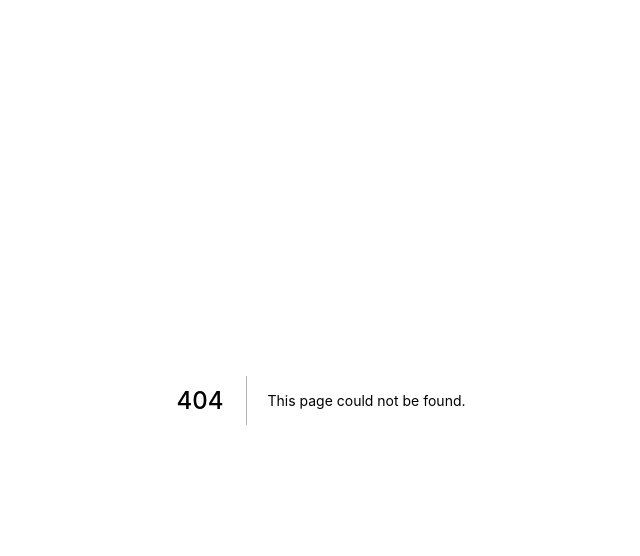
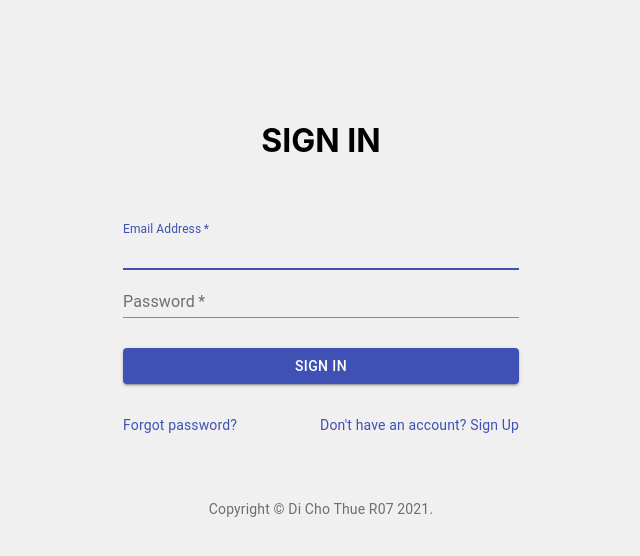
Before and after one commit to lelouchlamperouge18/di-cho-thue, a Next.js app: page /sign-in in a window 1280 px wide. Before the commit this address had no page. Shown: the top 556 px of the page, without its empty margins (319-959 px from the left). Built offline with nearby package versions, Linux system fonts and the light colour scheme.

Commit message:
Add UI log in form

```diff
--- a/src/components/navbar/Navbar.js
+++ b/src/components/navbar/Navbar.js
@@ -25,6 +25,9 @@ export default function Navbar({ toggle }) {
                         <li>
                             <Link href="/contact" onClick={toggle}><a className={styles.navLink}>Contact</a></Link>
                         </li>
+                        <li>
+                            <Link href="/sign-in" onClick={toggle}><a className={styles.navLink}>Sign In</a></Link>
+                        </li>
                         {!session && (
                             <li>
                             <Link
@@ -34,7 +37,7 @@ export default function Navbar({ toggle }) {
                                     signIn();
                                 }}
                             >
-                                <a className={styles.navLink}> Log In </a>
+                                <a className={styles.navLink}> Log In Google </a>
                             </Link>
                             </li>
                         )}
--- a/src/components/sidebar/Sidebar.js
+++ b/src/components/sidebar/Sidebar.js
@@ -18,6 +18,9 @@ export default function Sidebar({ isOpen, toggle }) {
                             <Link href="/contact" onClick={toggle}><a className={styles.sideLink}>Contact</a></Link>
                         </li>
                         <li>
+                            <Link href="/sign-in" onClick={toggle}><a className={styles.navLink}>Sign In</a></Link>
+                        </li>
+                        <li>
                             <Link
                                 href="/api/auth/signin"
                                 onClick={(e) => {
--- /dev/null
+++ b/src/pages/sign-in.js
@@ -0,0 +1,80 @@
+import React from 'react';
+import Button from '@material-ui/core/Button';
+import TextField from '@material-ui/core/TextField';
+import FormControlLabel from '@material-ui/core/FormControlLabel';
+import Checkbox from '@material-ui/core/Checkbox';
+import Link from '@material-ui/core/Link';
+import Grid from '@material-ui/core/Grid';
+import Box from '@material-ui/core/Box';
+import Typography from '@material-ui/core/Typography';
+import Container from '@material-ui/core/Container';
+import styles from '../styles/SignIn.module.css'
+
+function Copyright() {
+  return (
+    <Typography variant="body2" color="textSecondary" align="center">
+      {'Copyright © '}
+      <Link color="inherit">
+        Di Cho Thue R07
+      </Link>{' '}
+      {new Date().getFullYear()}
+      {'.'}
+    </Typography>
+  );
+}
+
+export default function SignIn() {
+  return (
+    <Container component="main" maxWidth="xs">
+      <div className={styles.paper}>
+        <h1> SIGN IN </h1>
+        <br></br>
+        <form className={styles.form}>
+          <TextField
+            required
+            fullWidth
+            id="email"
+            label="Email Address"
+            name="email"
+            autoComplete="email"
+            autoFocus
+          />
+          <TextField
+            required
+            fullWidth
+            name="password"
+            label="Password"
+            type="password"
+            id="password"
+            autoComplete="current-password"
+          />
+          <br></br>
+          <Button
+            type="submit"
+            fullWidth
+            variant="contained"
+            color="primary"
+            className={styles.submit}
+          >
+            Sign In
+          </Button>
+          <Grid container>
+            <Grid item xs>
+              <Link href="#" variant="body2">
+                Forgot password?
+              </Link>
+            </Grid>
+            <Grid item>
+              <Link href="#" variant="body2">
+                {"Don't have an account? Sign Up"}
+              </Link>
+            </Grid>
+          </Grid>
+        </form>
+      </div>
+      <Box mt={8}>
+        <Copyright />
+      </Box>
+    </Container>
+  );
+}
--- /dev/null
+++ b/src/styles/SignIn.module.css
@@ -0,0 +1,18 @@
+.paper {
+    margin-top: 100px;
+    display: flex;
+    flex-direction: column;
+    align-items: center;
+}
+
+.form {
+    width: 100%;
+    margin-top: 20px;
+}
+
+.submit {
+    margin-top: 30px !important;
+    margin-bottom: 30px !important;
+    padding-top: 30px;
+    padding-bottom: 30px;
+}
```
